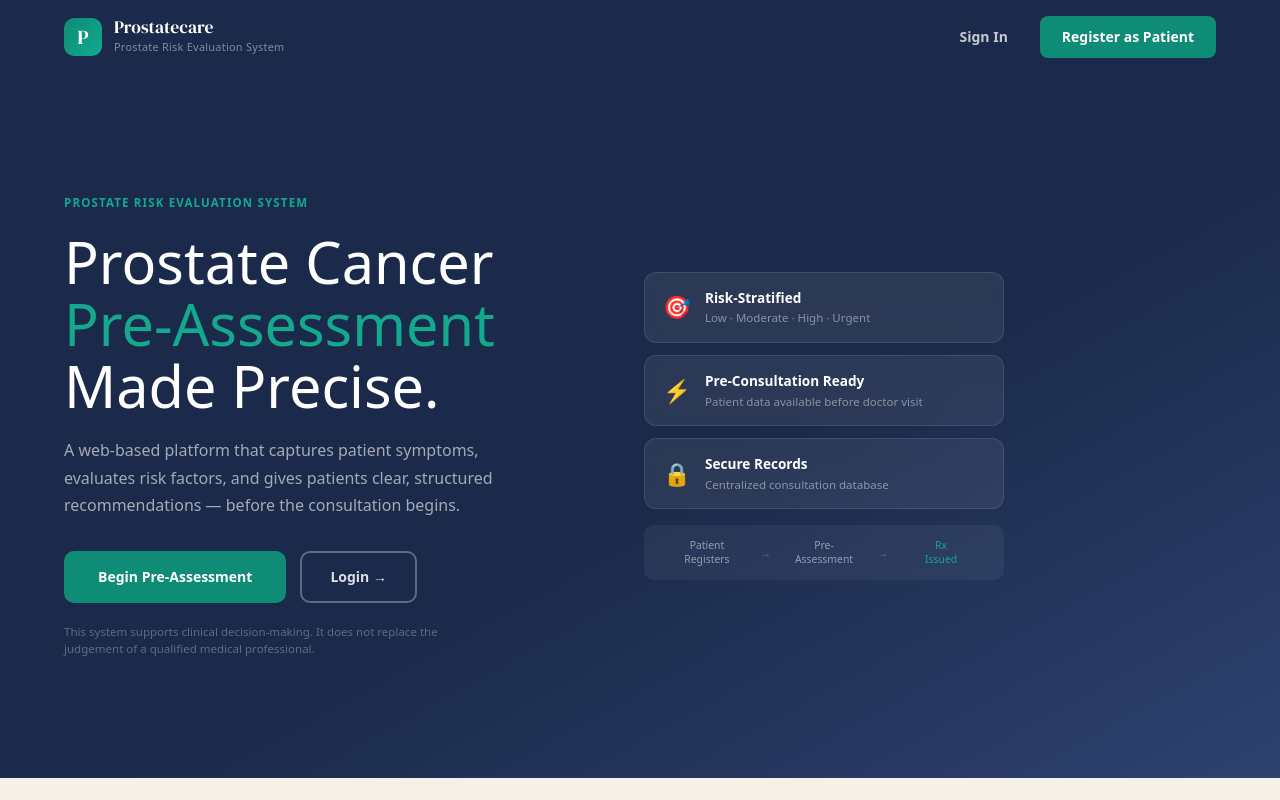
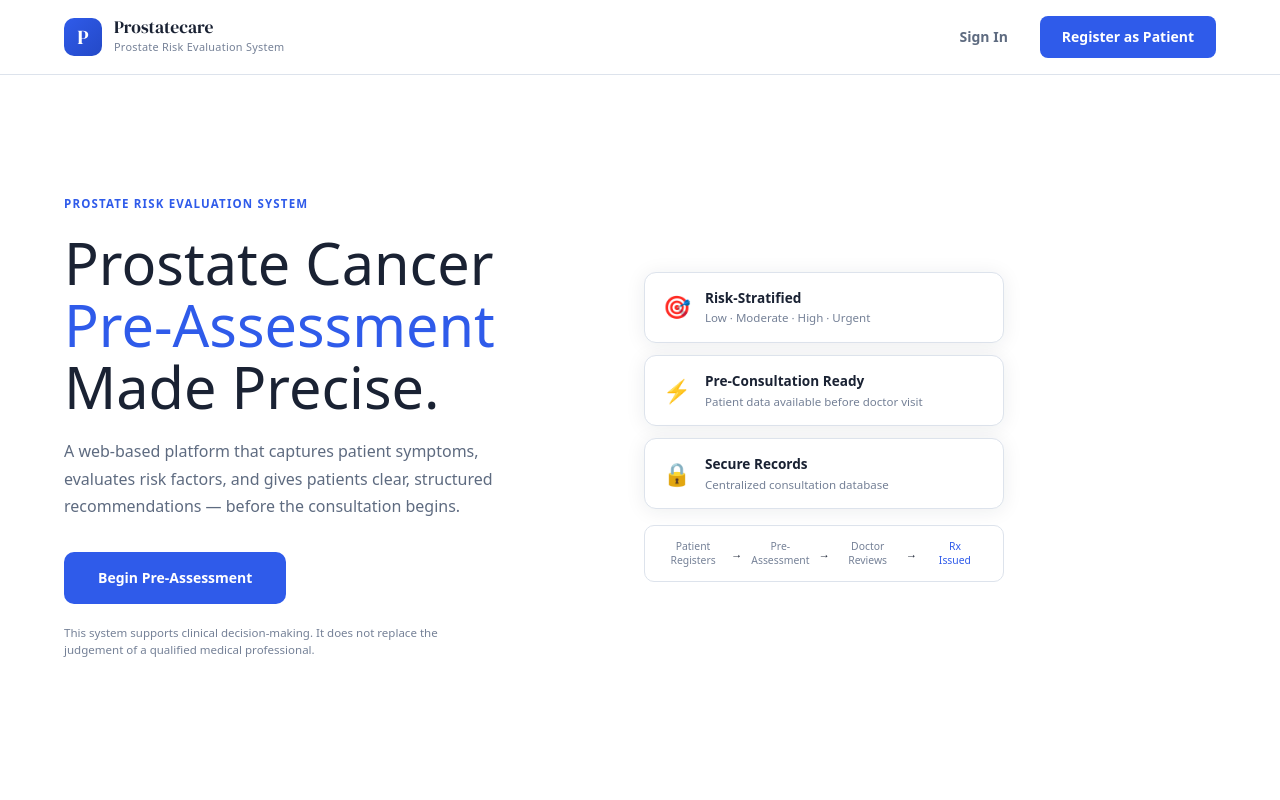
Before and after one commit to izzyjosh/prostate_project_frontend, a Next.js app: page / in a window 1280 px wide. Shown: the top 800 px of the page. Built offline with nearby package versions, Linux system fonts and the light colour scheme.

Commit message:
feat: update ui

```diff
--- a/app/globals.css
+++ b/app/globals.css
@@ -1,28 +1,36 @@
 @import "tailwindcss";
 
 :root {
-  --navy: #1B2A4A;
-  --navy-mid: #243557;
-  --navy-light: #2E4270;
-  --teal: #0E8C75;
-  --teal-light: #12A98E;
-  --teal-dim: rgba(14, 140, 117, 0.12);
-  --sand: #F5F0E8;
-  --sand-dark: #EDE7D9;
-  --amber: #D4882A;
-  --amber-dim: rgba(212, 136, 42, 0.12);
-  --danger: #C0392B;
-  --danger-dim: rgba(192, 57, 43, 0.10);
-  --success: #1A7A54;
-  --success-dim: rgba(26, 122, 84, 0.10);
-  --text: #1B2A4A;
-  --text-mid: #4A5568;
-  --text-muted: #8896A8;
-  --border: #D8E0EC;
+  --surface: #f5f7fa;
+  --surface-alt: #e9effa;
+  --card: #ffffff;
+  --line: #dde3ec;
+  --ink: #1a2233;
+  --muted: #5e6b80;
+  --brand: #2f5bea;
+  --brand-dark: #2449c7;
+  --navy: var(--ink);
+  --navy-mid: #273451;
+  --navy-light: #354568;
+  --teal: var(--brand);
+  --teal-light: var(--brand-dark);
+  --teal-dim: rgba(47, 91, 234, 0.12);
+  --sand: var(--surface);
+  --sand-dark: var(--surface-alt);
+  --amber: #b7791f;
+  --amber-dim: rgba(183, 121, 31, 0.12);
+  --danger: #c0392b;
+  --danger-dim: rgba(192, 57, 43, 0.1);
+  --success: #18794e;
+  --success-dim: rgba(24, 121, 78, 0.1);
+  --text: var(--ink);
+  --text-mid: var(--muted);
+  --text-muted: #758197;
+  --border: var(--line);
   --radius-card: 10px;
   --radius-card-lg: 16px;
-  --shadow-card: 0 2px 20px rgba(27, 42, 74, 0.08);
-  --shadow-card-lg: 0 8px 40px rgba(27, 42, 74, 0.14);
+  --shadow-card: 0 2px 20px rgba(26, 34, 51, 0.08);
+  --shadow-card-lg: 0 8px 40px rgba(26, 34, 51, 0.14);
 }
 
 @theme inline {
@@ -60,13 +68,15 @@ html {
 }
 
 body {
-  background: var(--sand);
-  color: var(--text);
+  background: var(--surface);
+  color: var(--ink);
   font-family: var(--font-sans), sans-serif;
   line-height: 1.6;
 }
 
-h1, h2, h3 {
+h1,
+h2,
+h3 {
   font-family: var(--font-display), serif;
   font-weight: 400;
 }
--- a/app/page.tsx
+++ b/app/page.tsx
@@ -23,6 +23,7 @@ const stats = [
 const flow = [
   { label: "Patient\nRegisters", active: false },
   { label: "Pre-\nAssessment", active: false },
+  { label: "Doctor\nReviews", active: false },
   { label: "Rx\nIssued", active: true },
 ];
 
@@ -51,24 +52,22 @@ const stages = [
 
 export default function Home() {
   return (
-    <>
+    <div className="min-h-screen bg-white">
       <TopNav />
 
-      <section className="flex min-h-[88vh] flex-col items-center gap-[60px] bg-gradient-to-br from-navy from-55% to-navy-light px-[5%] py-20 md:flex-row md:items-center">
+      <section className="flex min-h-[88vh] flex-col items-center gap-[60px] bg-white px-[5%] py-20 md:flex-row md:items-center">
         <div className="max-w-[520px] flex-1">
-          <div className="mb-[18px] text-[0.72rem] font-semibold uppercase tracking-[0.1em] text-teal-light">
+          <div className="mb-[18px] text-[0.72rem] font-semibold uppercase tracking-[0.1em] text-teal">
             Prostate Risk Evaluation System
           </div>
-          <h1 className="mb-5 text-[clamp(2.4rem,4.5vw,3.8rem)] leading-[1.08] text-white">
+          <h1 className="mb-5 text-[clamp(2.4rem,4.5vw,3.8rem)] leading-[1.08] text-ink">
             Prostate Cancer
             <br />
-            <em className="text-teal-light not-italic italic">
-              Pre-Assessment
-            </em>
+            <em className="text-teal not-italic italic">Pre-Assessment</em>
             <br />
             Made Precise.
           </h1>
-          <p className="mb-8 max-w-[440px] text-base leading-[1.7] text-white/60">
+          <p className="mb-8 max-w-[440px] text-base leading-[1.7] text-ink-mid">
             A web-based platform that captures patient symptoms, evaluates risk
             factors, and gives patients clear, structured recommendations —
             before the consultation begins.
@@ -81,7 +80,7 @@ export default function Home() {
               Login →
             </Button>
           </div>
-          <p className="max-w-[400px] text-[0.72rem] leading-[1.5] text-white/30">
+          <p className="max-w-[400px] text-[0.72rem] leading-[1.5] text-ink-muted">
             This system supports clinical decision-making. It does not replace
             the judgement of a qualified medical professional.
           </p>
@@ -92,35 +91,33 @@ export default function Home() {
             {stats.map((s) => (
               <div
                 key={s.title}
-                className="flex items-center gap-3.5 rounded-xl border border-white/10 bg-white/[0.07] px-[18px] py-3.5 backdrop-blur-[10px]"
+                className="flex items-center gap-3.5 rounded-xl border border-border bg-white px-[18px] py-3.5 shadow-card"
               >
                 <span className="flex-shrink-0 text-[1.4rem]">{s.icon}</span>
                 <div className="flex flex-col">
-                  <strong className="text-[0.85rem] font-semibold text-white">
+                  <strong className="text-[0.85rem] font-semibold text-ink">
                     {s.title}
                   </strong>
-                  <span className="mt-px text-[0.72rem] text-white/45">
+                  <span className="mt-px text-[0.72rem] text-ink-muted">
                     {s.detail}
                   </span>
                 </div>
               </div>
             ))}
 
-            <div className="mt-1 flex items-center gap-1.5 rounded-[10px] bg-white/5 px-4 py-3.5">
+            <div className="mt-1 flex items-center gap-1.5 rounded-[10px] border border-border bg-surface-alt px-4 py-3.5">
               {flow.map((step, i) => (
                 <span key={step.label} className="contents">
                   <span
                     className={
                       "flex-1 whitespace-pre-line text-center text-[0.65rem] font-medium leading-[1.3] " +
-                      (step.active
-                        ? "font-bold text-teal-light"
-                        : "text-white/50")
+                      (step.active ? "font-bold text-teal" : "text-ink-muted")
                     }
                   >
                     {step.label}
                   </span>
                   {i < flow.length - 1 && (
-                    <span className="text-[0.7rem] text-white/25">→</span>
+                    <span className="text-[0.7rem] text-muted">→</span>
                   )}
                 </span>
               ))}
@@ -129,7 +126,7 @@ export default function Home() {
         </div>
       </section>
 
-      <section className="px-[5%] py-20">
+      <section className="bg-white px-[5%] py-20">
         <div className="mb-3 text-[0.68rem] font-bold uppercase tracking-[0.12em] text-teal">
           How it works
         </div>
@@ -156,15 +153,15 @@ export default function Home() {
         </div>
       </section>
 
-      <footer className="flex flex-col items-center gap-2 bg-navy px-[5%] py-7 text-center">
-        <div className="flex items-center gap-2.5 text-sm font-semibold text-white/70">
+      <footer className="flex flex-col items-center gap-2 border-t border-border bg-white px-[5%] py-7 text-center">
+        <div className="flex items-center gap-2.5 text-sm font-semibold text-ink">
           <BrandMark small />
           <span>Prostatecare</span>
         </div>
-        <p className="text-[0.72rem] text-white/30">
+        <p className="text-[0.72rem] text-ink-muted">
           Final Year Project · Prostatecare · 2026
         </p>
       </footer>
-    </>
+    </div>
   );
 }
--- a/components/Badge.tsx
+++ b/components/Badge.tsx
@@ -1,11 +1,17 @@
 import { ReactNode } from "react";
 
-type BadgeVariant = "low" | "moderate" | "high" | "urgent" | "pending" | "confirmed";
+type BadgeVariant =
+  | "low"
+  | "moderate"
+  | "high"
+  | "urgent"
+  | "pending"
+  | "confirmed";
 
 const variantClasses: Record<BadgeVariant, string> = {
   low: "bg-success-dim text-success",
   moderate: "bg-amber-dim text-amber",
-  high: "bg-[rgba(212,136,42,0.2)] text-[#B36B00]",
+  high: "bg-amber-dim text-amber",
   urgent: "bg-danger-dim text-danger",
   pending: "bg-teal-dim text-teal",
   confirmed: "bg-success-dim text-success",
--- a/components/Button.tsx
+++ b/components/Button.tsx
@@ -11,15 +11,15 @@ type Variant =
   | "danger";
 
 const variantClasses: Record<Variant, string> = {
-  "ghost-nav":
-    "px-[18px] py-2 text-white/75 bg-transparent hover:text-white",
+  "ghost-nav": "px-[18px] py-2 text-ink-mid bg-transparent hover:text-ink",
   "nav-primary":
     "px-5 py-[9px] bg-teal text-white rounded-lg hover:bg-teal-light",
   "primary-lg":
-    "px-8 py-3.5 bg-teal text-white rounded-[var(--radius-card)] text-base hover:bg-teal-light hover:-translate-y-px hover:shadow-[0_6px_20px_rgba(14,140,117,0.3)]",
+    "px-8 py-3.5 bg-teal text-white rounded-[var(--radius-card)] text-base hover:bg-teal-light hover:-translate-y-px hover:shadow-[0_6px_20px_rgba(47,91,234,0.3)]",
   "outline-lg":
     "px-7 py-3.5 border-2 border-white/30 text-white/85 rounded-[var(--radius-card)] text-base hover:border-white/60 hover:text-white",
-  primary: "px-[22px] py-2.5 bg-teal text-white hover:bg-teal-light rounded-[var(--radius-card)]",
+  primary:
+    "px-[22px] py-2.5 bg-teal text-white hover:bg-teal-light rounded-[var(--radius-card)]",
   secondary:
     "px-[22px] py-2.5 bg-transparent border-2 border-border text-ink-mid rounded-[var(--radius-card)] hover:border-teal hover:text-teal",
   danger: "px-[22px] py-2.5 bg-danger text-white rounded-[var(--radius-card)]",
--- a/components/RiskResult.tsx
+++ b/components/RiskResult.tsx
@@ -8,7 +8,7 @@ import {
 const BOX_CLASSES: Record<string, string> = {
   low: "border-success bg-success-dim",
   moderate: "border-amber bg-amber-dim",
-  high: "border-[#B36B00] bg-[rgba(212,136,42,0.15)]",
+  high: "border-amber bg-amber-dim",
   urgent: "border-danger bg-danger-dim",
 };
 
--- a/components/Sidebar.tsx
+++ b/components/Sidebar.tsx
@@ -105,7 +105,7 @@ export default function Sidebar({
 
   return (
     <aside
-      className={`fixed left-0 top-0 z-50 flex h-screen w-[250px] flex-shrink-0 flex-col border-r border-border bg-white shadow-[8px_0_24px_rgba(27,42,74,0.08)] transition-transform duration-200 min-[681px]:translate-x-0 min-[681px]:shadow-none ${
+      className={`fixed left-0 top-0 z-50 flex h-screen w-[250px] flex-shrink-0 flex-col border-r border-border bg-white shadow-[8px_0_24px_rgba(26,34,51,0.08)] transition-transform duration-200 min-[681px]:translate-x-0 min-[681px]:shadow-none ${
         open ? "translate-x-0" : "-translate-x-full"
       }`}
     >
--- a/components/TopNav.tsx
+++ b/components/TopNav.tsx
@@ -3,14 +3,14 @@ import Button from "./Button";
 
 export default function TopNav() {
   return (
-    <nav className="sticky top-0 z-[100] flex items-center justify-between bg-navy px-[5%] py-4">
+    <nav className="sticky top-0 z-[100] flex items-center justify-between border-b border-border bg-white px-[5%] py-4">
       <div className="flex items-center gap-3">
         <BrandMark />
         <div className="flex flex-col">
-          <span className="font-display text-[1.1rem] leading-none text-white">
+          <span className="font-display text-[1.1rem] leading-none text-navy">
             Prostatecare
           </span>
-          <span className="mt-0.5 text-[0.68rem] tracking-wide text-white/45">
+          <span className="mt-0.5 text-[0.68rem] tracking-wide text-ink-muted">
             Prostate Risk Evaluation System
           </span>
         </div>
--- a/pnpm-workspace.yaml
+++ /dev/null
@@ -1,3 +0,0 @@
-ignoredBuiltDependencies:
-  - sharp
-  - unrs-resolver
```
